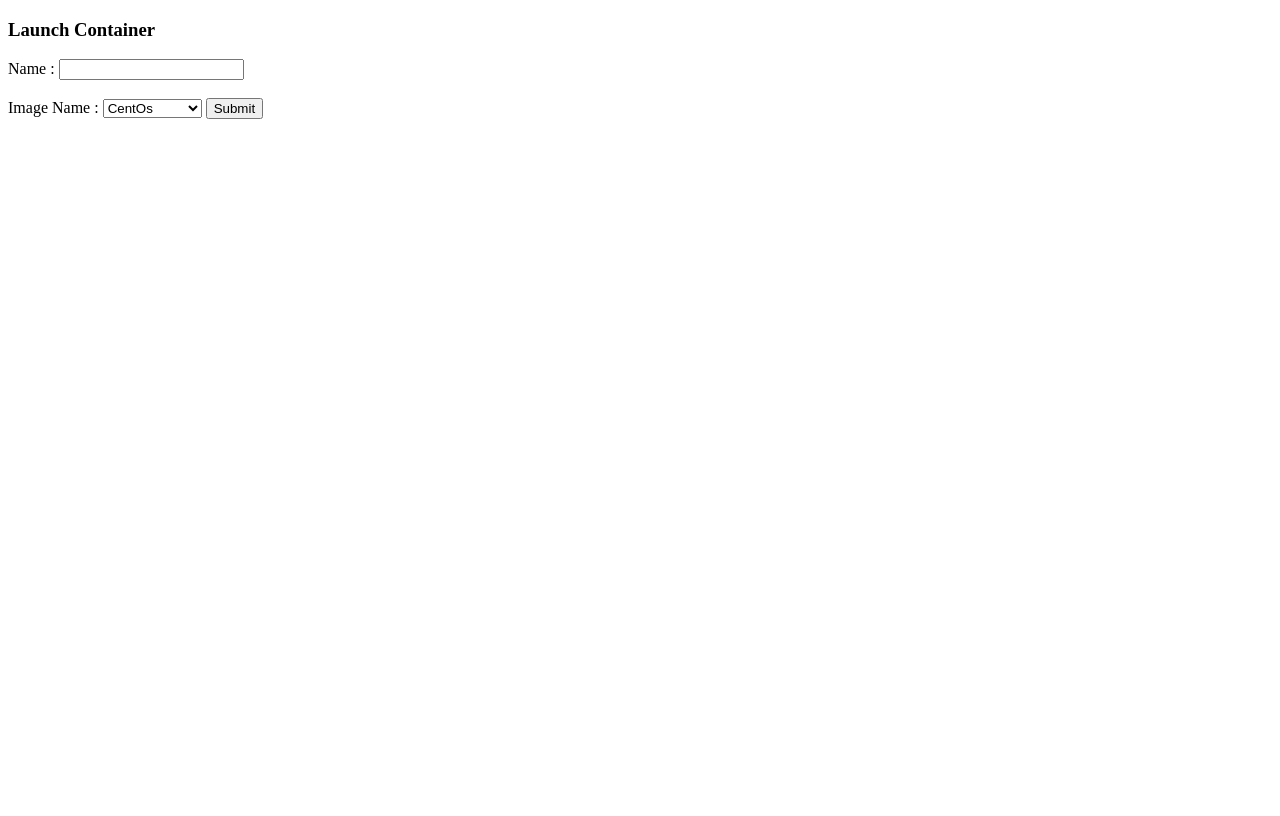
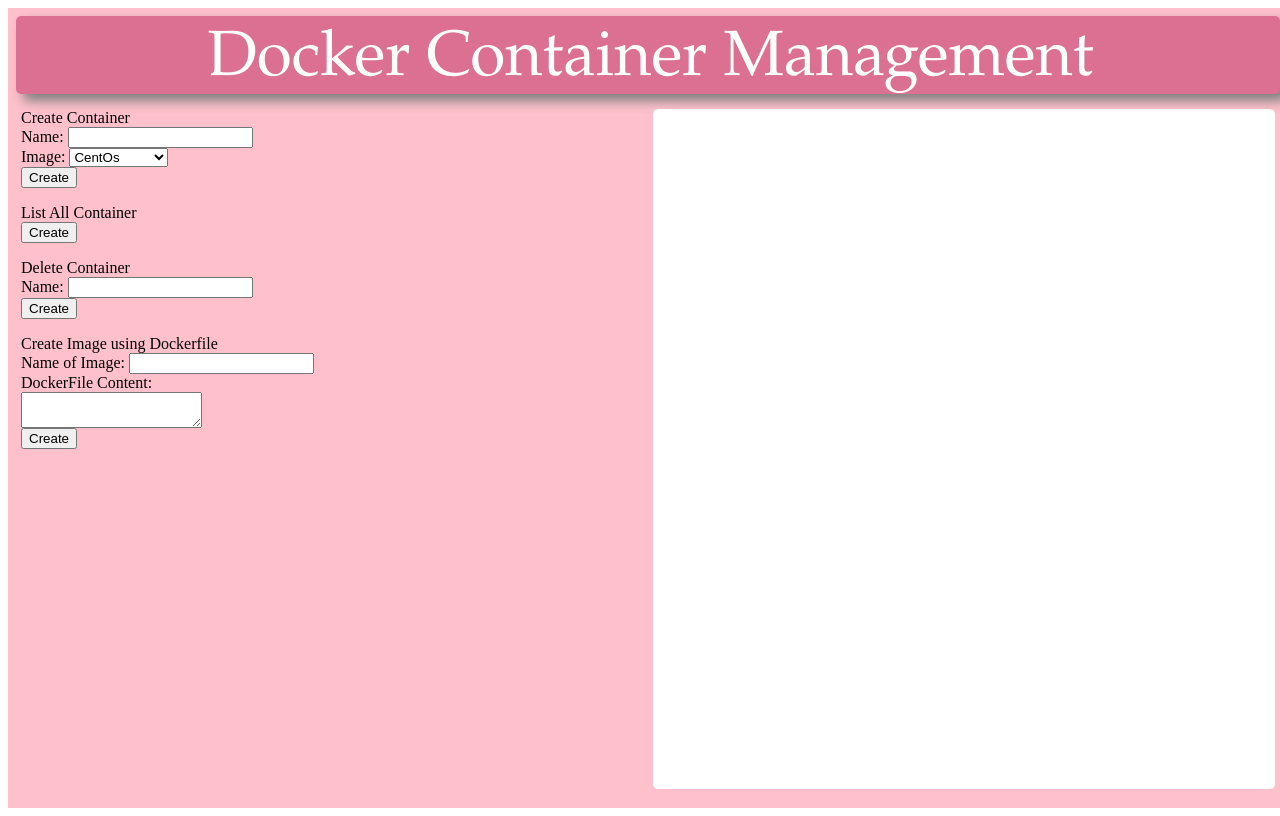
Before and after one commit to jayvardhan2111/Docker-cli-using-HTML-Forms, a plain HTML site: page index.html in a window 1280 px wide. Drawn offline with Linux system fonts and the light colour scheme.

Commit message:
Added functionality to create , List and delete

```diff
--- a/index.html
+++ b/index.html
@@ -1,17 +1,67 @@
-<!DOCTYPE html>
-<html lang="en">
+<html>
   <head>
-    <meta charset="UTF-8" />
-    <meta http-equiv="X-UA-Compatible" content="IE=edge" />
-    <meta name="viewport" content="width=device-width, initial-scale=1.0" />
-    <title>Docker CLI</title>
+    <script type="text/javascript" src="main.js"></script>
+<!--     <link rel="stylesheet" href="main.css" /> -->
+    <style>
+    #base{
+  background-color: #fec0cb;
+  padding: 8px 8px 8px 8px;
+  height: 100%;
+  width: 100%;
+}
+#header{
+  background-color: palevioletred;
+  display: inline-block;
+  margin-bottom: 5px;
+  height: 10%;
+  width: 100%;
+  position: relative;
+  border-radius: 5px 5px;
+  box-shadow: 7px 7px 12px grey ;
+  }
+#heading{
+  margin-top: 2px;
+  padding-top:5px;
+  padding-left:5px;
+  color:white;
+  font-family: "Garamond";
+  font-size: 400%;
+  text-align: center;
+}
+#backBlock{
+  display:flex;
+  flex-wrap: no-wrap;
+  margin-top: 5px;
+  height: 88%;
+  width: 100%;
+  position: relative;
+}
+.ioBox{
+  width: 50%;
+  height: auto;
+  float: left;
+  margin: 5px 5px 5px 5px;
+}
+#outputBox{
+  overflow-y: scroll !important;
+  background-color: white;
+  display: block;
+  border-radius: .8%;
+}
+    </style>
   </head>
   <body>
-    <h3>Launch Container</h3>
-
-    <form action="/run" method="get">
-      Name : <input type="text" name="cname" id="" /> <br /><br />
-      Image Name :
+    <div id="base">
+      <div id="header">
+        <div id="heading">Docker Container Management</div>
+      </div>
+      <div id="backBlock">
+        <div id="formArea" class="ioBox">
+          <form id="createContainer" action="/run">
+            <div>Create Container</div>
+            <div>Name: <input name="cname" /></div>
+            <div>
+              Image:
               <select name="cimage" id="">
                 <option value="centos">CentOs</option>
                 <option value="ubuntu">Ubuntu</option>
@@ -19,7 +69,29 @@
                 <option value="archlinux">Archlinux</option>
                 <option value="oraclelinux">Oraclelinux</option>
               </select>
-      <input type="submit" name="" id="" />
+            </div>
+            <button id="createContainerButton">Create</button>
           </form>
+          <form id="listContainer" action="/listcontainer">
+            <div>List All Container</div>
+            <button id="listContainerButton">Create</button>
+          </form>
+          <form id="deleteContainer" action="/deletecontainer">
+            <div>Delete Container</div>
+            <div>Name: <input name="dname" /></div>
+            <button id="deletecontainerContainerButton">Create</button>
+          </form>
+        </form>
+        <form id="createImage">
+          <div>Create Image using Dockerfile</div>
+          <div>Name of Image: <input /></div>
+          <div> DockerFile Content:</div>
+          <textarea></textarea><br>
+          <button id="createImageButton">Create</button>
+        </form>
+        </div>
+        <div id="outputBox" class="ioBox"></div>
+      </div>
+    </div>
   </body>
 </html>
```
Lines whose indentation alone changed are shown as unchanged.
